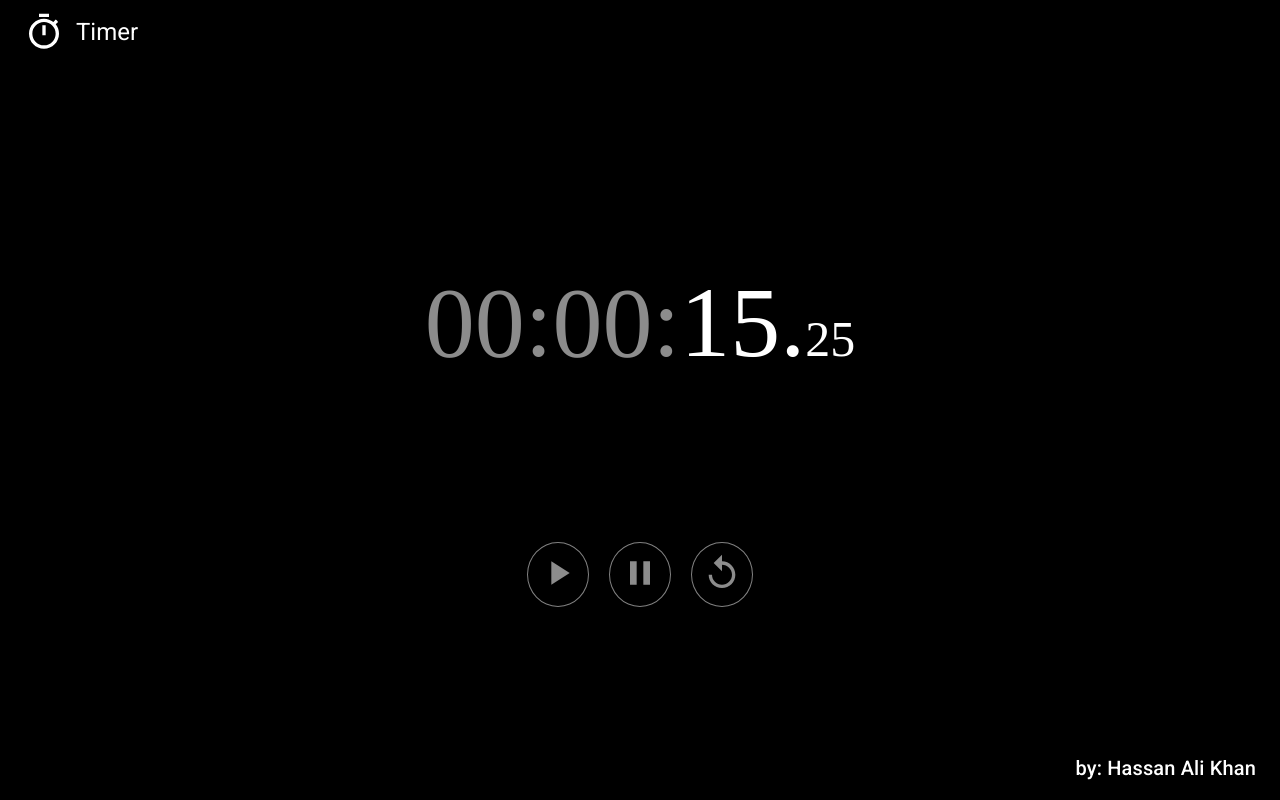
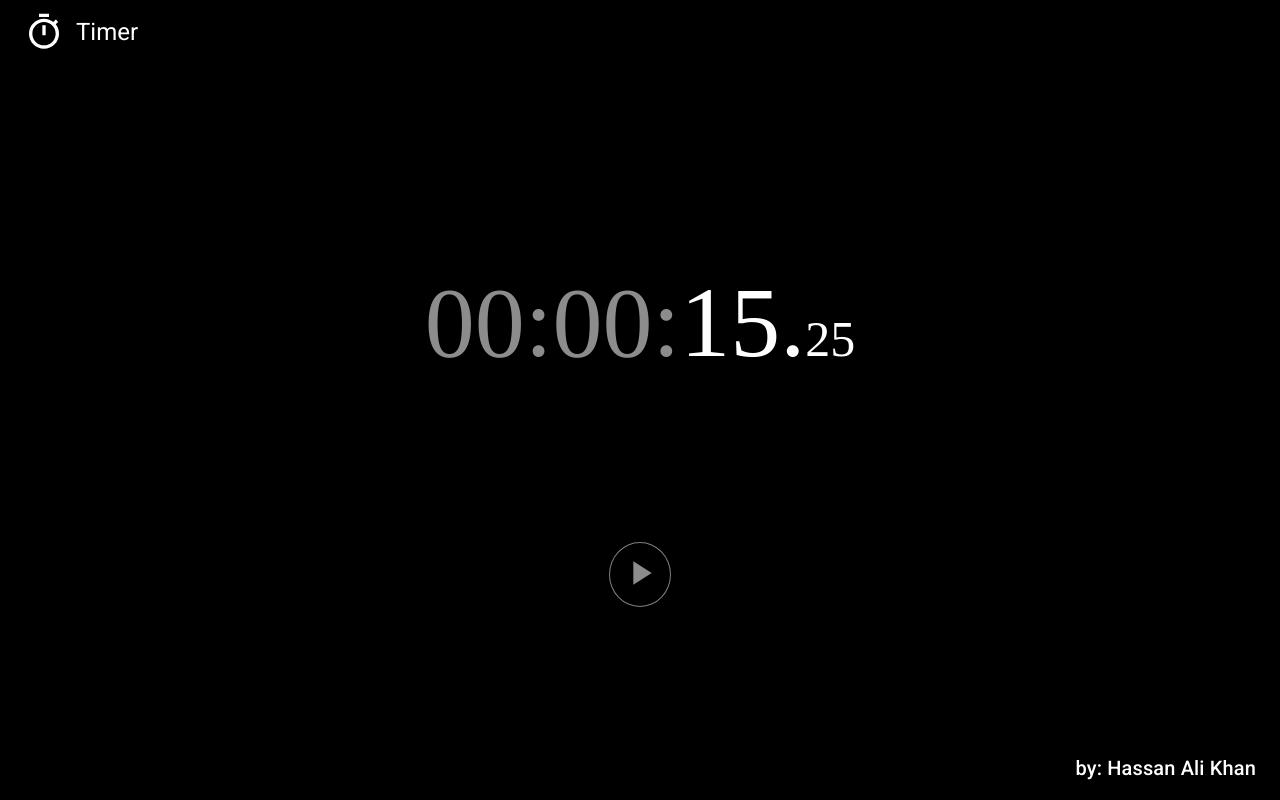
Before and after one commit to hassan-ak/timer-app, a React (Create React App) app: page / in a window 1280 px wide. Built offline with nearby package versions, Linux system fonts and the light colour scheme.

Commit message:
Activate Buttons based on user action
1:- Modified
	a:- src\components\buttons\Buttons.tsx to update buttons based on user action.
	b:- src\components\buttons\Buttons.spec.tsx to update buttons based on user action.
	c:- src\components\timer\Timer.tsx.

```diff
--- a/src/components/buttons/Buttons.tsx
+++ b/src/components/buttons/Buttons.tsx
@@ -1,14 +1,48 @@
-import React from 'react'
+// Imports
+// React Imports
+import React from 'react';
+// Material UI Imports
 import PlayArrowIcon from '@material-ui/icons/PlayArrow';
 import PauseIcon from '@material-ui/icons/Pause';
 import ReplayIcon from '@material-ui/icons/Replay';
 
-export const Buttons = () => {
+// Types defination for props
+type Props = {
+    StatusR: string;
+    StartR: () => void;
+    ResumeR: () => void;
+    ResetR: () => void;
+    PauseR: () => void;
+  }
+
+export const Buttons : React.FC<Props> = ({ StatusR,
+                                            StartR,
+                                            PauseR,
+                                            ResetR,
+                                            ResumeR,
+                                        }) => {
     return (
         <div className="buttonsContainers">
-                <button ><PlayArrowIcon style={{ fontSize: 40 }}/></button>
-                <button ><PauseIcon style={{ fontSize: 40 }}/></button>
-                <button ><ReplayIcon style={{ fontSize: 40 }}/></button>
+            {StatusR === "finished" ? (
+                <button onClick={StartR}>
+                    <PlayArrowIcon style={{ fontSize: 40 }}/>
+                </button>
+            ) : ("")
+            }
+            {StatusR === "running" ? (
+                <div>
+                    <button onClick={PauseR}><PauseIcon style={{ fontSize: 40 }}/></button>
+                    <button onClick={ResetR}><ReplayIcon style={{ fontSize: 40 }}/></button>
+                </div>
+            ) : ( "" )
+            }
+            {StatusR === "paused" ? (
+                <div>
+                    <button onClick={ResumeR}><PlayArrowIcon style={{ fontSize: 40 }}/></button>
+                    <button onClick={ResetR}><ReplayIcon style={{ fontSize: 40 }}/></button>
+                </div>
+            ) : ( "" )
+            }
         </div>
     )
 }
--- a/src/components/timer/Timer.tsx
+++ b/src/components/timer/Timer.tsx
@@ -15,14 +15,40 @@ type Timetd = {
 
 // Timer Component
 export const Timer = () => {
+    // const definations
     // starting time
     const timeDefined = { ms: 25, s: 15, m: 0, h: 0 };
     // for setting display component
     const [time, setTime] = useState<Timetd>(timeDefined);
+    // for checking state of the App
+    const [status, setStatus] = useState<string>("finished");
+    // Functions to work with buttons
+    // Starting timer
+    const start: () => void = () => {
+        setStatus("running");
+    }
+    // Reseting timer
+    const reset: () => void = () => {
+        setStatus("finished");
+    };
+    // Pausing timer
+    const pause: () => void = () => {
+        setStatus("paused");
+    };
+    // Reseuming timer
+    const resume: () => void = () => start();
+
+    // Timer function return
     return (
         <div className="timerContainer">
             <TimeDisplay Time={time}/>
-            <Buttons/>
+            <Buttons
+                StatusR={status}
+                StartR={start}
+                PauseR={pause}
+                ResetR={reset}
+                ResumeR={resume}
+            />
         </div>
     )
 }
```
Also changed, not shown: 1 other file (tests, documents, lock files or other folders).
